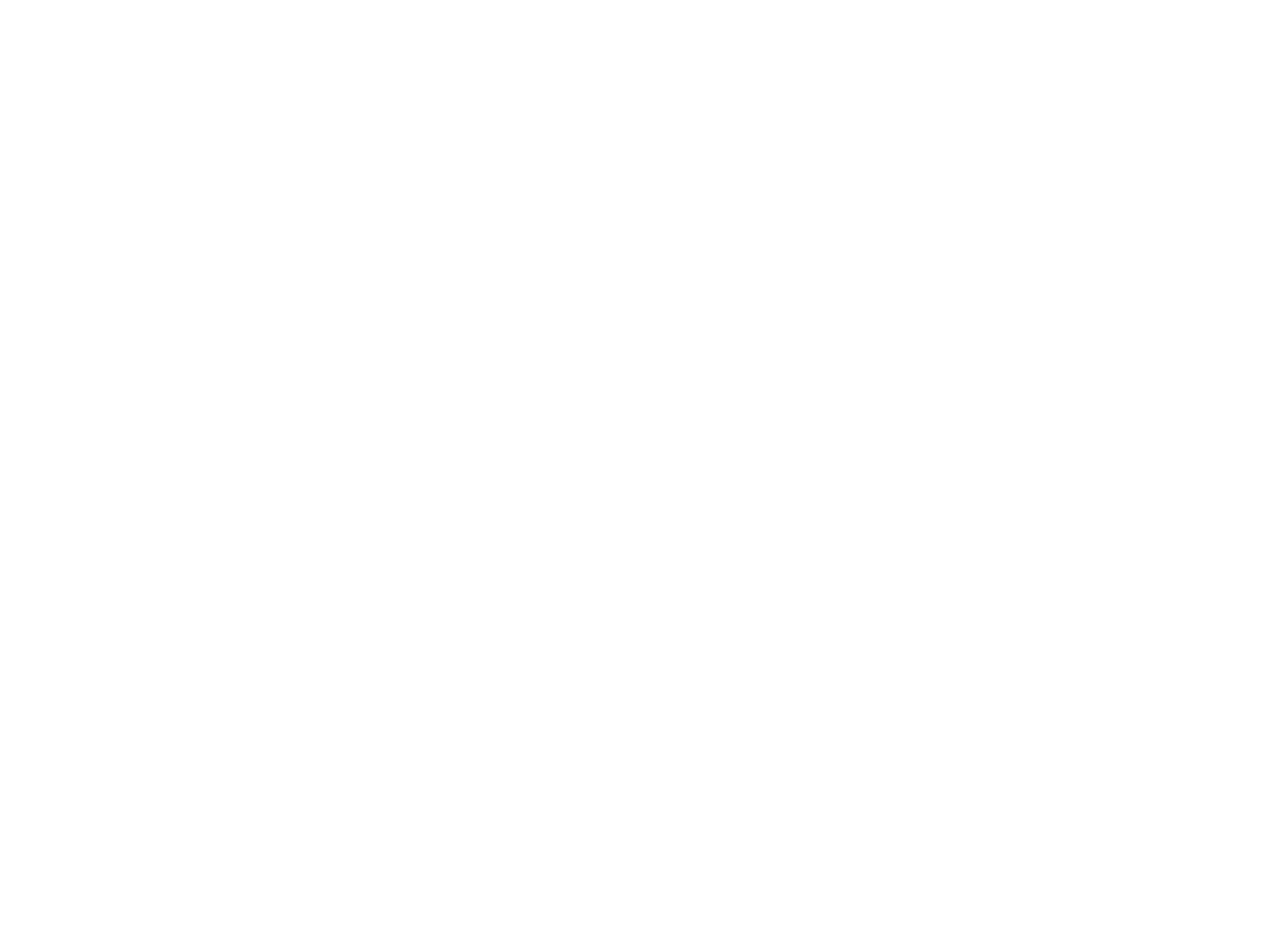
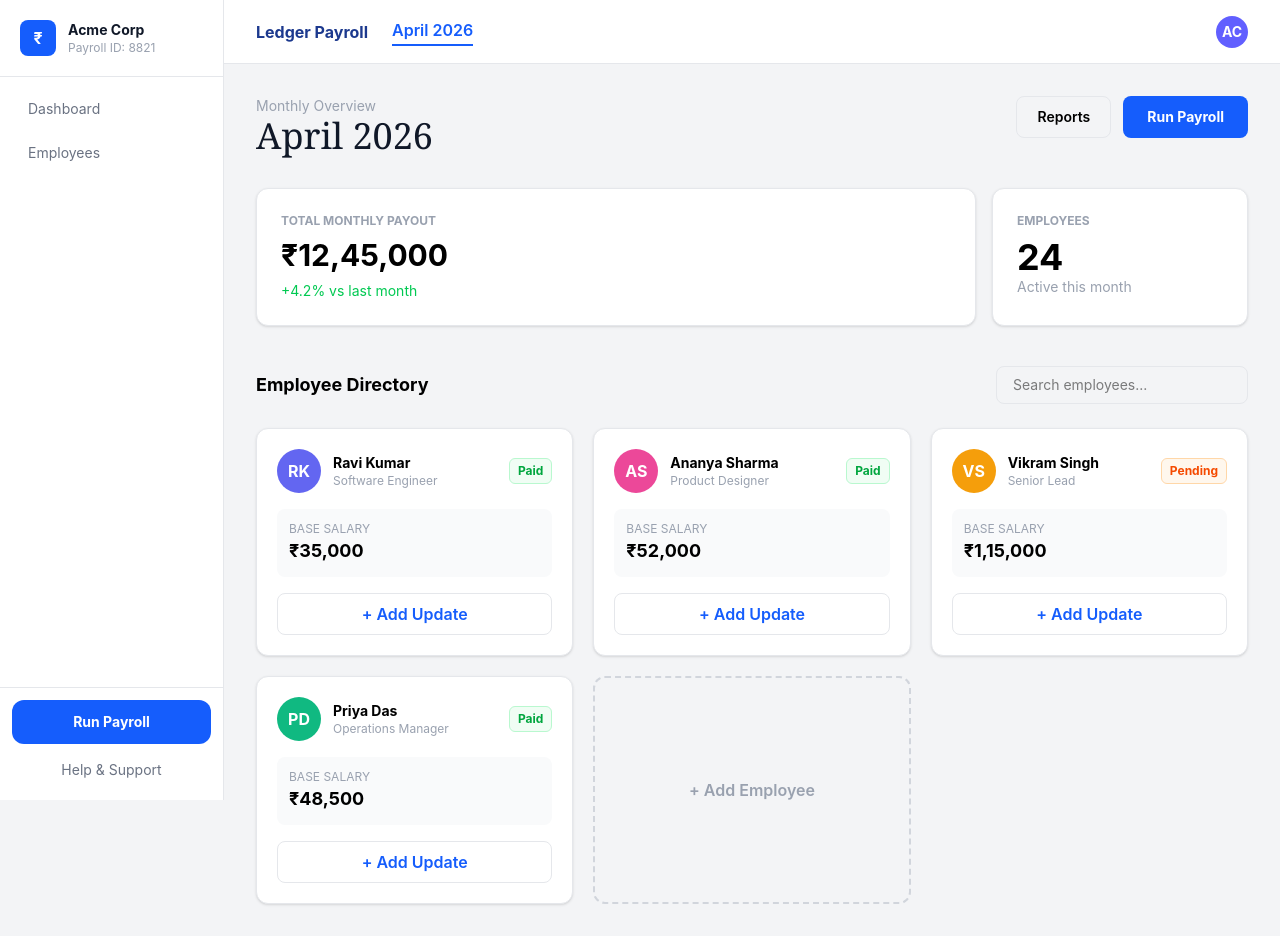
Before and after one commit to codinggita/paySphere, a React (Vite) app in the folder frontend/: page /dashboard in a window 1280 px wide. Before the commit this address had no page. Before the commit the page ends 800 px from the top, so only its background shows below. Built offline with nearby package versions, Linux system fonts and the light colour scheme.

Commit message:
Dashboard Page Added

```diff
--- a/frontend/src/App.jsx
+++ b/frontend/src/App.jsx
@@ -1,6 +1,7 @@
 import { BrowserRouter, Routes, Route } from "react-router-dom"
 import Landing from "./pages/Landing"
 import LoginSignUp from "./pages/LoginSignUp"
+import Dashboard from "./pages/Dashboard"
 
 function App() {
   return (
@@ -8,6 +9,7 @@
       <Routes>
         <Route path="/" element={<Landing />} />
         <Route path="/auth" element={<LoginSignUp />} />
+        <Route path="/dashboard" element={<Dashboard />} />
       </Routes>
     </BrowserRouter>
   )
--- /dev/null
+++ b/frontend/src/pages/Dashboard.jsx
@@ -0,0 +1,202 @@
+import { useState } from "react";
+
+export default function PaySphereDashboard() {
+  const [activePage, setActivePage] = useState("dashboard");
+  const [search, setSearch] = useState("");
+
+  const employees = [
+    { id: 1, name: "Ravi Kumar", role: "Software Engineer", salary: "₹35,000", status: "Paid", color: "#6366F1" },
+    { id: 2, name: "Ananya Sharma", role: "Product Designer", salary: "₹52,000", status: "Paid", color: "#EC4899" },
+    { id: 3, name: "Vikram Singh", role: "Senior Lead", salary: "₹1,15,000", status: "Pending", color: "#F59E0B" },
+    { id: 4, name: "Priya Das", role: "Operations Manager", salary: "₹48,500", status: "Paid", color: "#10B981" },
+  ];
+
+  const filtered = employees.filter(
+    (e) =>
+      e.name.toLowerCase().includes(search.toLowerCase()) ||
+      e.role.toLowerCase().includes(search.toLowerCase())
+  );
+
+  const getInitials = (name) =>
+    name
+      .split(" ")
+      .map((w) => w[0])
+      .join("")
+      .slice(0, 2)
+      .toUpperCase();
+
+  return (
+    <div className="min-h-screen bg-gray-100 flex font-sans">
+
+      {/* Sidebar */}
+      <aside className="w-56 bg-white border-r border-gray-200 fixed inset-y-0 left-0 flex flex-col">
+        <div className="p-5 border-b border-gray-200 flex items-center gap-3">
+          <div className="w-9 h-9 bg-blue-600 rounded-lg flex items-center justify-center text-white font-bold">
+            ₹
+          </div>
+          <div>
+            <p className="font-bold text-sm text-gray-900">Acme Corp</p>
+            <p className="text-xs text-gray-400">Payroll ID: 8821</p>
+          </div>
+        </div>
+
+        <nav className="flex-1 p-3 space-y-1">
+          {["Dashboard", "Employees"].map((item) => (
+            <button
+              key={item}
+              onClick={() => setActivePage(item)}
+              className={`w-full flex items-center gap-2 px-4 py-2.5 rounded-lg text-sm transition ${
+                activePage === item
+                  ? "bg-indigo-50 text-blue-600 font-semibold"
+                  : "text-gray-500 hover:bg-gray-50"
+              }`}
+            >
+              {item}
+            </button>
+          ))}
+        </nav>
+
+        <div className="p-3 border-t border-gray-200 space-y-2">
+          <button className="w-full py-3 bg-blue-600 hover:bg-blue-700 text-white rounded-xl font-bold text-sm">
+            Run Payroll
+          </button>
+
+          <button className="w-full px-3 py-2 text-gray-500 text-sm hover:bg-gray-50 rounded-lg">
+            Help & Support
+          </button>
+        </div>
+      </aside>
+
+      {/* Main */}
+      <div className="ml-56 flex-1 flex flex-col">
+
+        {/* Topbar */}
+        <header className="h-16 bg-white border-b border-gray-200 px-8 flex items-center justify-between sticky top-0 z-10">
+          <div className="flex items-center gap-6">
+            <span className="font-bold text-blue-900">Ledger Payroll</span>
+            <button className="text-blue-600 font-semibold border-b-2 border-blue-600 pb-0.5">
+              April 2026
+            </button>
+          </div>
+
+          <div className="flex items-center gap-4 text-gray-500">
+            <div className="w-8 h-8 rounded-full bg-indigo-500 flex items-center justify-center text-white text-sm font-bold">
+              AC
+            </div>
+          </div>
+        </header>
+
+        {/* Content */}
+        <main className="p-8">
+
+          {/* Title */}
+          <div className="flex justify-between items-start mb-8">
+            <div>
+              <p className="text-sm text-gray-400">Monthly Overview</p>
+              <h1 className="text-4xl font-serif text-gray-900">April 2026</h1>
+            </div>
+
+            <div className="flex gap-3">
+              <button className="px-5 py-2.5 border border-gray-200 rounded-lg text-sm font-semibold hover:shadow">
+                Reports
+              </button>
+
+              <button className="px-6 py-2.5 bg-blue-600 hover:bg-blue-700 text-white rounded-lg text-sm font-bold">
+                Run Payroll
+              </button>
+            </div>
+          </div>
+
+          {/* Stats */}
+          <div className="flex gap-4 mb-10">
+            <div className="flex-1 bg-white p-6 rounded-xl border border-gray-200 shadow-sm">
+              <p className="text-xs uppercase text-gray-400 font-bold mb-2">
+                Total Monthly Payout
+              </p>
+              <h2 className="text-3xl font-bold">₹12,45,000</h2>
+              <p className="text-green-500 text-sm mt-2">+4.2% vs last month</p>
+            </div>
+
+            <div className="w-64 bg-white p-6 rounded-xl border border-gray-200 shadow-sm">
+              <p className="text-xs uppercase text-gray-400 font-bold mb-2">
+                Employees
+              </p>
+              <h2 className="text-4xl font-bold">24</h2>
+              <p className="text-gray-400 text-sm">Active this month</p>
+            </div>
+          </div>
+
+          {/* Search */}
+          <div className="flex justify-between items-center mb-6">
+            <h2 className="text-lg font-bold">Employee Directory</h2>
+
+            <input
+              value={search}
+              onChange={(e) => setSearch(e.target.value)}
+              placeholder="Search employees..."
+              className="px-4 py-2 border border-gray-200 rounded-lg text-sm focus:border-blue-500 outline-none"
+            />
+          </div>
+
+          {/* Grid */}
+          <div className="grid grid-cols-3 gap-5">
+            {filtered.map((emp) => {
+              const isPending = emp.status === "Pending";
+
+              return (
+                <div key={emp.id} className="bg-white p-5 rounded-xl border border-gray-200 shadow-sm hover:shadow-md transition flex flex-col gap-4">
+
+                  {/* Header */}
+                  <div className="flex justify-between items-center">
+                    <div className="flex items-center gap-3">
+                      <div
+                        className="w-11 h-11 rounded-full flex items-center justify-center text-white font-bold"
+                        style={{ backgroundColor: emp.color }}
+                      >
+                        {getInitials(emp.name)}
+                      </div>
+
+                      <div>
+                        <p className="font-bold text-sm">{emp.name}</p>
+                        <p className="text-xs text-gray-400">{emp.role}</p>
+                      </div>
+                    </div>
+
+                    <span
+                      className={`text-xs font-bold px-2 py-1 rounded-md border ${
+                        isPending
+                          ? "bg-orange-50 text-orange-600 border-orange-200"
+                          : "bg-green-50 text-green-600 border-green-200"
+                      }`}
+                    >
+                      {emp.status}
+                    </span>
+                  </div>
+
+                  {/* Salary */}
+                  <div className="bg-gray-50 p-3 rounded-lg">
+                    <p className="text-xs text-gray-400 uppercase">
+                      Base Salary
+                    </p>
+                    <p className="text-lg font-bold">{emp.salary}</p>
+                  </div>
+
+                  {/* Button */}
+                  <button className="border border-gray-200 rounded-lg py-2 text-blue-600 font-semibold hover:bg-indigo-50">
+                    + Add Update
+                  </button>
+                </div>
+              );
+            })}
+
+            {/* Add Card */}
+            <div className="border-2 border-dashed border-gray-300 rounded-xl flex items-center justify-center min-h-45 hover:border-blue-500 hover:bg-indigo-50 cursor-pointer">
+              <p className="text-gray-400 font-semibold">+ Add Employee</p>
+            </div>
+          </div>
+
+        </main>
+      </div>
+    </div>
+  );
+}
--- a/frontend/src/pages/LoginSignUp.jsx
+++ b/frontend/src/pages/LoginSignUp.jsx
@@ -1,5 +1,6 @@
 import { useState, useEffect } from "react";
 import { useSearchParams } from "react-router-dom";
+import { Link } from "react-router-dom";
 
 const GoogleIcon = () => (
   <svg width="20" height="20" viewBox="0 0 48 48">
@@ -99,9 +100,9 @@
                   className="w-full mb-4 px-4 py-3 rounded-lg bg-gray-100 focus:bg-white focus:border focus:border-blue-500 outline-none"
                 />
 
-                <button className="w-full bg-blue-600 hover:bg-blue-700 text-white py-3 rounded-lg font-semibold transition mb-5">
+                <Link to="/dashboard" className="w-full bg-blue-600 hover:bg-blue-700 text-white py-3 rounded-lg font-semibold transition mb-5 text-center">
                   Login
-                </button>
+                </Link>
 
                 <div className="flex items-center gap-3 mb-5">
                   <div className="flex-1 h-px bg-gray-200" />
@@ -140,9 +141,9 @@
                   className="w-full mb-4 px-4 py-3 rounded-lg bg-gray-100 focus:bg-white focus:border focus:border-blue-500 outline-none"
                 />
 
-                <button className="w-full bg-blue-600 hover:bg-blue-700 text-white py-3 rounded-lg font-semibold transition mb-5">
+                <Link to="/dashboard" className="w-full bg-blue-600 hover:bg-blue-700 text-white py-3 rounded-lg font-semibold transition mb-5 text-center">
                   Create Account
-                </button>
+                </Link>
 
                 <div className="flex items-center gap-3 mb-5">
                   <div className="flex-1 h-px bg-gray-200" />
```
